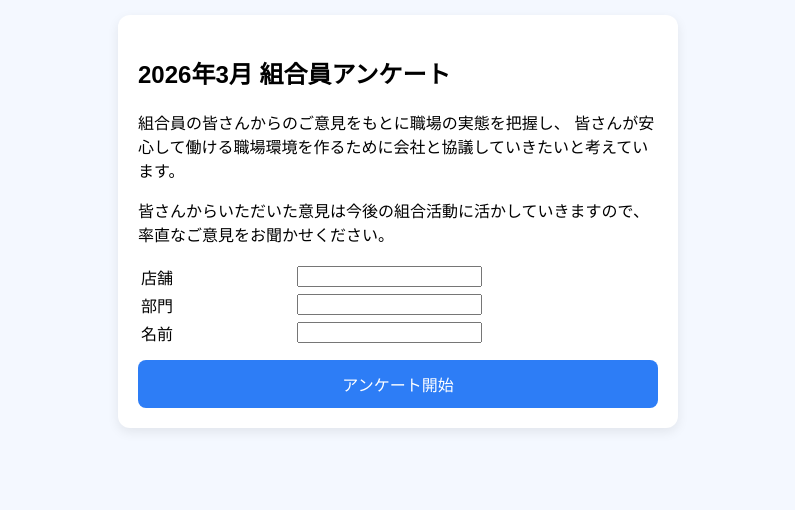
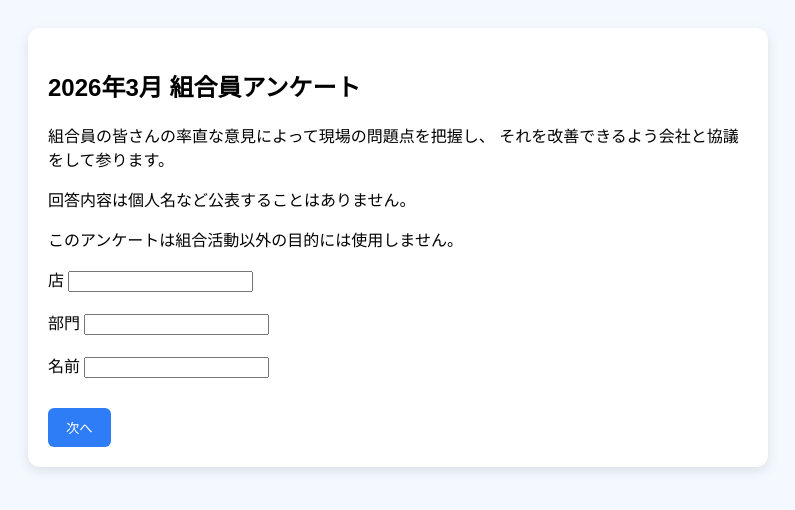
Before and after one commit to takashihayabusa/questionnaire, a Django app: template templates/survey.html in a window 1280 px wide. Shown: the top 510 px of the page, without its empty margins (242-1037 px from the left). Run offline with Django 5.2, Linux system fonts and the light colour scheme; the template is opened without the code that fills it, so the values that code supplies are empty.

Commit message:
組合アンケート 完成版HTML

```diff
--- a/templates/survey.html
+++ b/templates/survey.html
@@ -10,56 +10,53 @@
 body{
 font-family:sans-serif;
 background:#f4f8ff;
-margin:0;
-padding:15px;
+padding:20px;
 }
 
 .card{
-background:#fff;
+background:white;
 padding:20px;
 border-radius:12px;
-box-shadow:0 4px 12px rgba(0,0,0,0.08);
-max-width:520px;
+box-shadow:0 4px 12px rgba(0,0,0,0.1);
+max-width:700px;
 margin:auto;
 }
 
-.question{display:none;}
-.question.active{display:block;}
-
 label{
 display:block;
+background:#eef4ff;
 padding:12px;
 margin:8px 0;
-background:#eef4ff;
 border-radius:8px;
 }
 
-input[type=text]{
-width:100%;
-padding:10px;
+button{
+padding:10px 18px;
+margin-top:12px;
+border:none;
 border-radius:6px;
-border:1px solid #ccc;
+}
+
+.next{
+background:#2f7df6;
+color:white;
+}
+
+.back{
+background:#ccc;
 }
 
 textarea{
 width:100%;
-height:100px;
-border-radius:6px;
-border:1px solid #ccc;
+height:90px;
 }
 
-button{
-margin-top:12px;
+.thanks-text{
+font-size:16px;
+text-align:center;
+margin-top:40px;
 width:100%;
-padding:12px;
-border:none;
-background:#2d7df6;
-color:white;
-border-radius:8px;
-font-size:16px;
 }
-
-.back{background:#777;}
 
 </style>
 </head>
@@ -68,246 +65,254 @@ font-size:16px;
 
 <div class="card">
 
-<form method="POST" action="/submit">
+<form>
 
-<!-- 表紙 -->
-
-<div class="question active">
+<div id="q0">
 
 <h2>2026年3月 組合員アンケート</h2>
 
 <p>
-組合員の皆さんからのご意見をもとに職場の実態を把握し、
-皆さんが安心して働ける職場環境を作るために会社と協議していきたいと考えています。
+組合員の皆さんの率直な意見によって現場の問題点を把握し、
+それを改善できるよう会社と協議をして参ります。
 </p>
 
 <p>
-皆さんからいただいた意見は今後の組合活動に活かしていきますので、
-率直なご意見をお聞かせください。
+回答内容は個人名など公表することはありません。
 </p>
 
-<table style="width:100%">
-<tr>
-<td style="width:30%">店舗</td>
-<td><input name="store"></td>
-</tr>
+<p>
+このアンケートは組合活動以外の目的には使用しません。
+</p>
 
-<tr>
-<td>部門</td>
-<td><input name="department"></td>
-</tr>
+店 <input type="text" name="store"><br><br>
+部門 <input type="text" name="dept"><br><br>
+名前 <input type="text" name="name"><br><br>
 
-<tr>
-<td>名前</td>
-<td><input name="name"></td>
-</tr>
-</table>
-
-<button type="button" onclick="next()">アンケート開始</button>
+<button type="button" class="next" onclick="next()">次へ</button>
 
 </div>
 
-<!-- Q1 -->
+<div id="q1" style="display:none">
 
-<div class="question">
+<h2>Q1 あなたは週休２日をとっていますか</h2>
 
-<h3>Q1 あなたは週休2日を取れていますか？</h3>
+<label><input type="radio" name="q1">週２日休んでいる</label>
+<label><input type="radio" name="q1">週１日しか休んでいない。もう1日はタイムカードを打刻せずにフルに出勤している</label>
+<label><input type="radio" name="q1">週１日しか休んでいない。もう1日はタイムカードを打刻せずに半日（午前中）出勤している</label>
+<label><input type="radio" name="q1">週１日も休まず、タイムカードを打刻して半日（午前中）出勤している</label>
+<label><input type="radio" name="q1">最近１ヶ月～２ヶ月間休んでいない</label>
+<label><input type="radio" name="q1">最近３ヶ月以上休んでいない</label>
 
-<label><input type="radio" name="q1" value="週2日休んでいる">週2日休んでいる</label>
-
-<label><input type="radio" name="q1" value="週1日しか休んでいない。もう1日はタイムカードを打刻せずにフル出勤している">
-週1日しか休んでいない。もう1日はタイムカードを打刻せずにフル出勤している</label>
-
-<label><input type="radio" name="q1" value="週1日しか休んでいない。もう1日はタイムカードを打刻せずに半日出勤している">
-週1日しか休んでいない。もう1日はタイムカードを打刻せずに半日出勤している</label>
-
-<label><input type="radio" name="q1" value="週1日も休まず半日出勤している">
-週1日も休まず半日出勤している</label>
-
-<label><input type="radio" name="q1" value="最近1〜2ヶ月休んでいない">
-最近1〜2ヶ月休んでいない</label>
-
-<label><input type="radio" name="q1" value="最近3ヶ月以上休んでいない">
-最近3ヶ月以上休んでいない</label>
-
-<button type="button" class="back" onclick="back()">戻る</button>
-<button type="button" onclick="next()">次へ</button>
-
-</div>
-
-<!-- Q2 -->
-
-<div class="question">
-
-<h3>Q2 固定残業について</h3>
-
-<p><b>固定残業がついている方に聞きます</b></p>
-
-<label><input type="radio" name="q2" value="固定残業内で仕事が終わる">固定残業内で仕事が終わる</label>
-
-<label><input type="radio" name="q2" value="固定残業では足りないので終業のタイムカードを打って仕事をしている">
-固定残業では足りないので終業のタイムカードを打って仕事をしている</label>
-
-<label><input type="radio" name="q2" value="申請して残業している">申請して残業している</label>
-
-<p><b>固定残業がついていない方に聞きます</b></p>
-
-<label><input type="radio" name="q2" value="就業時間内に仕事が終わっている">
-就業時間内に仕事が終わっている</label>
-
-<label><input type="radio" name="q2" value="足りないので終業のタイムカードを打って仕事をしている">
-足りないので終業のタイムカードを打って仕事をしている</label>
-
-<label><input type="radio" name="q2" value="足りていないがサービス残業はしていない">
-足りていないがサービス残業はしていない</label>
-
-<label><input type="radio" name="q2" value="申請して残業している">
-申請して残業している</label>
-
-<button type="button" class="back" onclick="back()">戻る</button>
-<button type="button" onclick="next()">次へ</button>
-
-</div>
-
-<!-- Q3 -->
-
-<div class="question">
-
-<h3>Q3</h3>
-
-<p>Q2でタイムカードを打って仕事をしている方</p>
-
-<p>1日どれくらいサービス残業をしていますか</p>
-
-<label><input type="radio" name="q3" value="週1〜2回1時間">週1〜2回1時間</label>
-
-<label><input type="radio" name="q3" value="週1〜2回2時間">週1〜2回2時間</label>
-
-<label><input type="radio" name="q3" value="週1〜2回3時間以上">週1〜2回3時間以上</label>
-
-<label><input type="radio" name="q3" value="ほぼ毎日1時間">ほぼ毎日1時間</label>
-
-<label><input type="radio" name="q3" value="ほぼ毎日2時間">ほぼ毎日2時間</label>
-
-<label><input type="radio" name="q3" value="ほぼ毎日3時間以上">ほぼ毎日3時間以上</label>
-
-<button type="button" class="back" onclick="back()">戻る</button>
-<button type="button" onclick="next()">次へ</button>
-
-</div>
-
-<!-- Q4 -->
-
-<div class="question">
-
-<h3>Q4 あなたはなぜサービス残業をするのですか</h3>
-
-<label><input type="radio" name="q4" value="会社（上司）の命令だから">会社（上司）の命令だから</label>
-<label><input type="radio" name="q4" value="会社（上司）の命令はないが強要された">会社（上司）の命令はないが強要された</label>
-<label><input type="radio" name="q4" value="要員不足で仕方なくサービス残業をしている">要員不足で仕方なくサービス残業をしている</label>
-<label><input type="radio" name="q4" value="要員不足ですすんでサービス残業をしている">要員不足ですすんでサービス残業をしている</label>
-<label><input type="radio" name="q4" value="他人に任せられないのでサービス残業をしている">他人に任せられないのでサービス残業をしている</label>
-<label><input type="radio" name="q4" value="その他">その他</label>
-
-<button type="button" class="back" onclick="back()">戻る</button>
-<button type="button" onclick="next()">次へ</button>
-
-</div>
-
-<!-- Q5 -->
-
-<div class="question">
-
-<h3>Q5</h3>
-
-<p>Q4で3・4・5を選んだ方</p>
-
-<p>要員不足について上司に相談しましたか</p>
-
-<label><input type="radio" name="q5" value="相談した">相談した</label>
-<label><input type="radio" name="q5" value="相談していない">相談していない</label>
-
-<button type="button" class="back" onclick="back()">戻る</button>
-<button type="button" onclick="next()">次へ</button>
-
-</div>
-
-<!-- Q8 -->
-
-<div class="question">
-
-<h3>Q8 有給休暇が取れていますか</h3>
-
-<label><input type="radio" name="q8" value="はい" onclick="goto(10)">はい</label>
-<label><input type="radio" name="q8" value="いいえ" onclick="goto(9)">いいえ</label>
-
+<button type="button" class="next" onclick="next()">次へ</button>
 <button type="button" class="back" onclick="back()">戻る</button>
 
 </div>
 
-<!-- Q9 -->
+<div id="q2" style="display:none">
 
-<div class="question">
+<h2>Q2 固定残業はついていますか</h2>
 
-<h3>Q9 なぜ有給休暇が取れませんか</h3>
+<label><input type="radio" name="overtime" value="yes">固定残業が付いている</label>
+<label><input type="radio" name="overtime" value="no">固定残業がない</label>
 
-<label><input type="radio" name="q9" value="人員不足">人員不足</label>
-<label><input type="radio" name="q9" value="仕事が多い">仕事が多い</label>
-<label><input type="radio" name="q9" value="取りづらい雰囲気">取りづらい雰囲気</label>
-<label><input type="radio" name="q9" value="その他">その他</label>
-
+<button type="button" class="next" onclick="branchOvertime()">次へ</button>
 <button type="button" class="back" onclick="back()">戻る</button>
-<button type="button" onclick="goto(10)">次へ</button>
 
 </div>
 
-<!-- Q10 -->
+<div id="q3" style="display:none">
 
-<div class="question">
+<h2>固定残業が付いている方に伺います。固定残業の時間は足りていますか？</h2>
 
-<h3>Q10 ハラスメント</h3>
+<label><input type="radio" name="q3">足りている</label>
+<label><input type="radio" name="q3">足りないので終業のタイムカードを打って仕事をしている</label>
+<label><input type="radio" name="q3">足りていないがサービス残業はしていない</label>
 
-<label><input type="radio" name="q10" value="ある">ある</label>
-<label><input type="radio" name="q10" value="ない">ない</label>
-
-<p>内容</p>
-<textarea name="harassment"></textarea>
-
-<p>会社への要望</p>
-<textarea name="company_request"></textarea>
-
-<p>組合への要望</p>
-<textarea name="union_request"></textarea>
-
+<button type="button" class="next" onclick="next()">次へ</button>
 <button type="button" class="back" onclick="back()">戻る</button>
-<button type="submit">送信</button>
 
 </div>
 
+<div id="q4" style="display:none">
+
+<h2>固定残業がない方に伺います</h2>
+
+<label><input type="radio" name="q4">就業時間内に仕事が終わっている</label>
+<label><input type="radio" name="q4">足りないので終業のタイムカードを打って仕事をしている</label>
+<label><input type="radio" name="q4">足りていないがサービス残業はしていない</label>
+<label><input type="radio" name="q4">申請をして残業をしている</label>
+
+<button type="button" class="next" onclick="next()">次へ</button>
+<button type="button" class="back" onclick="back()">戻る</button>
+
+</div>
+
+<div id="q5" style="display:none">
+
+<h2>サービス残業は1日どれくらいしていますか</h2>
+
+<label><input type="radio">週に１度か２度、１時間</label>
+<label><input type="radio">週に１度か２度、２時間</label>
+<label><input type="radio">週に１度か２度、３時間以上</label>
+<label><input type="radio">ほとんど毎日1時間</label>
+<label><input type="radio">ほとんど毎日2時間</label>
+<label><input type="radio">ほとんど毎日3時間以上</label>
+
+<button type="button" class="next" onclick="next()">次へ</button>
+
+</div>
+
+<div id="q6" style="display:none">
+
+<h2>あなたは有給休暇が取れていますか</h2>
+
+<label><input type="radio" name="vac" value="yes">はい</label>
+<label><input type="radio" name="vac" value="no">いいえ</label>
+
+<button type="button" class="next" onclick="branchVacation()">次へ</button>
+<button type="button" class="back" onclick="back()">戻る</button>
+
+</div>
+
+<div id="q7" style="display:none">
+
+<h2>それはなぜですか？</h2>
+
+<label><input type="radio">人員不足</label>
+<label><input type="radio">取ったあとのことを考える</label>
+<label><input type="radio">公休すら休めないので取れない</label>
+
+<button type="button" class="next" onclick="next()">次へ</button>
+
+</div>
+
+<div id="q8" style="display:none">
+
+<h2>あなたはハラスメントを受けたことがありますか</h2>
+
+<label><input type="radio" name="har" value="no">ない</label>
+<label><input type="radio" name="har" value="yes">ある</label>
+
+<button type="button" class="next" onclick="branchHar()">次へ</button>
+
+</div>
+
+<div id="q9" style="display:none">
+
+<h2>それはどのようなハラスメントですか</h2>
+
+<textarea></textarea>
+
+<button type="button" class="next" onclick="next()">次へ</button>
+
+</div>
+
+<div id="q10" style="display:none">
+
+<h2>それを誰かに相談しましたか</h2>
+
+<label><input type="radio">相談していない</label>
+<label><input type="radio">相談した</label>
+
+<button type="button" class="next" onclick="next()">次へ</button>
+
+</div>
+
+<div id="q11" style="display:none">
+
+<h2>相談した方は問題が</h2>
+
+<label><input type="radio">解決した</label>
+<label><input type="radio">解決していない</label>
+
+<button type="button" class="next" onclick="next()">次へ</button>
+
+</div>
+
+<div id="q12" style="display:none">
+
+<h2>誰かがハラスメントを受けているのを見たことがありますか</h2>
+
+<label><input type="radio">ある</label>
+<label><input type="radio">ない</label>
+
+<button type="button" class="next" onclick="next()">次へ</button>
+
+</div>
+
+<div id="q13" style="display:none">
+
+<h2>会社はハラスメント対策ができていると思いますか</h2>
+
+<label><input type="radio">できている</label>
+<label><input type="radio">できていない</label>
+
+<button type="button" class="next" onclick="next()">次へ</button>
+
+</div>
+
+<div id="q14" style="display:none">
+
+<h2>会社に要望があればご記入ください</h2>
+<textarea></textarea>
+
+<h2>組合に要望があればご記入ください</h2>
+<textarea></textarea>
+
+<button type="button" class="next" onclick="finish()">送信</button>
+
+</div>
+
+<div id="thanks" style="display:none">
+<p class="thanks-text">ご協力ありがとうございました</p>
+</div>
+
 </form>
+
 </div>
 
 <script>
 
-let current=0
-const q=document.querySelectorAll(".question")
+let q=0
+
+function show(n){
+document.getElementById("q"+q).style.display="none"
+q=n
+document.getElementById("q"+q).style.display="block"
+}
 
 function next(){
-q[current].classList.remove("active")
-current++
-q[current].classList.add("active")
+show(q+1)
 }
 
 function back(){
-q[current].classList.remove("active")
-current--
-q[current].classList.add("active")
+show(q-1)
 }
 
-function goto(n){
-q[current].classList.remove("active")
-current=n
-q[current].classList.add("active")
+function branchOvertime(){
+let v=document.querySelector('input[name="overtime"]:checked')
+if(!v){alert("回答を選択してください");return}
+if(v.value==="yes"){show(3)}
+else{show(4)}
+}
+
+function branchVacation(){
+let v=document.querySelector('input[name="vac"]:checked')
+if(!v){alert("回答を選択してください");return}
+if(v.value==="no"){show(7)}
+else{show(8)}
+}
+
+function branchHar(){
+let v=document.querySelector('input[name="har"]:checked')
+if(!v){alert("回答を選択してください");return}
+if(v.value==="yes"){show(9)}
+else{show(12)}
+}
+
+function finish(){
+document.getElementById("q14").style.display="none"
+document.getElementById("thanks").style.display="block"
 }
 
 </script>
```
